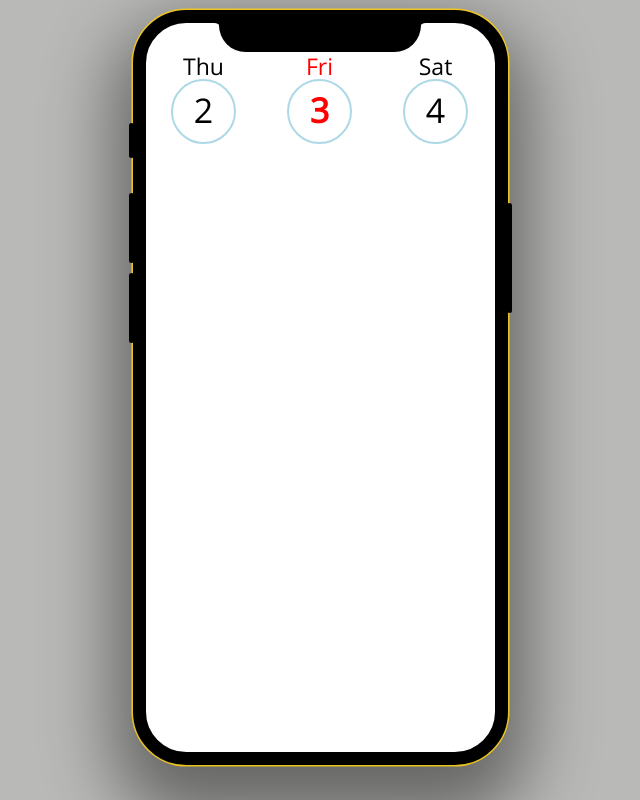
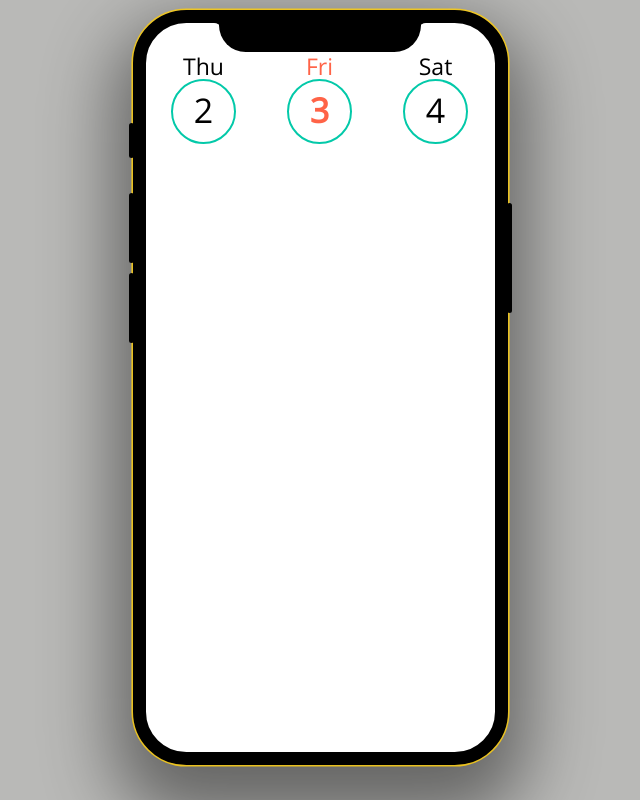
Before and after one commit to Seleznev-Ilya/ToDoList, a plain HTML site: page index.html in a window 1280 px wide. Shown: the whole page, without its empty margins (320-960 px from the left). Drawn offline with Linux system fonts and the light colour scheme.

Commit message:
redesign

```diff
--- a/script.js
+++ b/script.js
@@ -2,7 +2,7 @@ let today = new Date();
 const wrapperDate = document.querySelector('.date__wrapper');
 const containerDate = document.querySelector('.date__container');
 const week = ['Mon', 'Tue', 'Wed', 'Thu', 'Fri', 'Sat', 'Sun'];
-drawDate();
+
 let resize = function (e) {
     console.log(e);
     location.reload();
@@ -44,11 +44,13 @@ function oneDay() {
         wrapperDate.append(dayItem);
     }
 }
+
 function highlightDay() {
     let thisDayWrapper = document.querySelector(".date__wrapper");
     thisDayWrapper.children[today.getDay() - 1].children[1].style.fontWeight = 'bold';
-    thisDayWrapper.children[today.getDay() - 1].style.color = 'red';
+    thisDayWrapper.children[today.getDay() - 1].style.color = 'Tomato';
 }
+
 function drawDate() {
     if (document.documentElement.clientWidth <= 414) {
         if (today.getDay() !== 0) {
@@ -63,6 +65,8 @@ function drawDate() {
             containerDate.style.left = 348 + 'px';
         }
     }
-    oneDay();
-    highlightDay()
 }
+
+drawDate();
+oneDay();
+highlightDay();
--- a/styles/style.css
+++ b/styles/style.css
@@ -44,7 +44,7 @@
 }
 
 .month_wrapper {
-    border: 1.5pt solid lightblue;
+    border: 1.5pt solid rgba(3, 201, 169, 1);
     width: 65px;
     height: 65px;
     border-radius: 50%;
```
